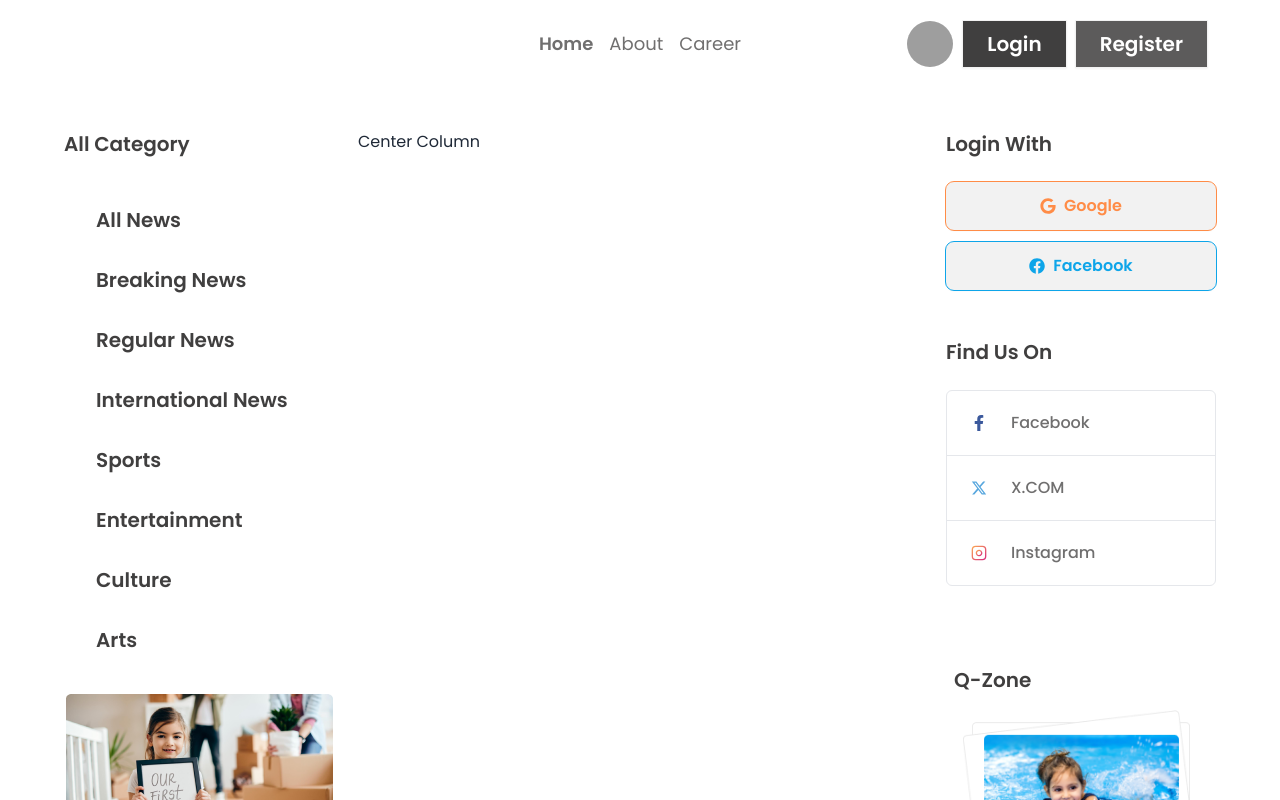
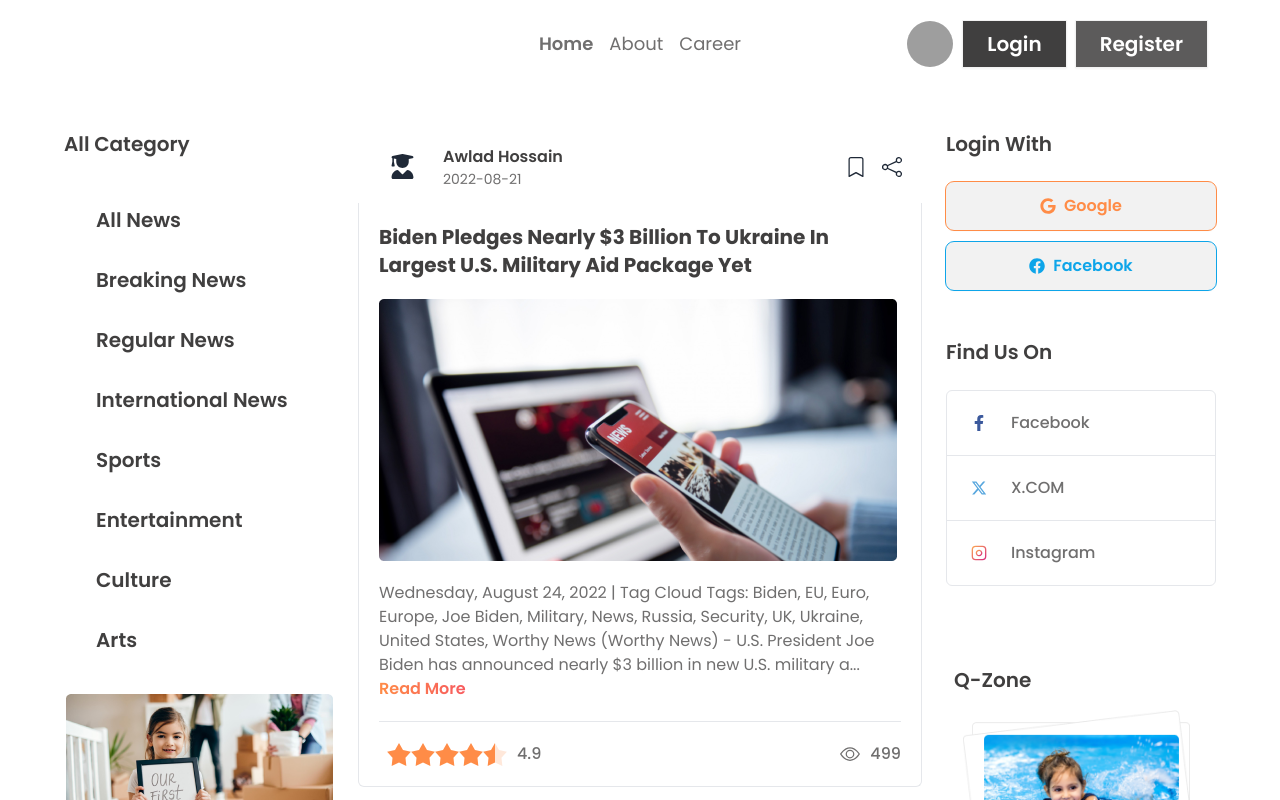
Before and after one commit to SM-Noushan/react-neo-sentinel-ph-practise, a React (Vite) app: page / in a window 1280 px wide. Shown: the part 340-1140 px from the top of the page. Built offline with nearby package versions, Linux system fonts and the light colour scheme; grey boxes are pictures that could not be loaded; a web font is replaced by a local one.

Commit message:
added center column-newsCard(home page)

```diff
--- a/src/components/shared/CenterColumn.jsx
+++ b/src/components/shared/CenterColumn.jsx
@@ -1,5 +1,91 @@
+import { Link } from "react-router-dom";
+import { FaUserGraduate } from "react-icons/fa6";
+import { BsBookmark, BsShare, BsEye } from "react-icons/bs";
 const CenterColumn = () => {
-  return <div>Center Column</div>;
+  const ratingInputCount = [0, 1, 2, 3, 4, 5, 6, 7, 8, 9];
+  return (
+    <>
+      <Link to="/news-details">
+        <div className="flex justify-between items-center bg-dark-07 py-3 px-5 rounded-t-md">
+          <div className="flex items-center gap-4">
+            <div className="bg-dark-06 rounded-full p-3">
+              <FaUserGraduate size={25} />
+            </div>
+            <div className="flex flex-col">
+              <h2 className="font-semibold text-dark-02">Awlad Hossain</h2>
+              <span className="text-dark-03 text-sm">2022-08-21</span>
+            </div>
+          </div>
+          <div className="flex items-center gap-4 text-xl">
+            <BsBookmark />
+            <BsShare />
+          </div>
+        </div>
+        <div className="space-y-5 border border-t-0 border-dark-06 p-5 rounded-b-md">
+          <h1 className="text-dark-02 text-xl font-bold">
+            Biden Pledges Nearly $3 Billion To Ukraine In Largest U.S. Military
+            Aid Package Yet
+          </h1>
+          <img
+            src="/assets/editorsInsight1.png"
+            alt="news-cover"
+            className="rounded-sm"
+          />
+          <p className="text-dark-03">
+            Wednesday, August 24, 2022 | Tag Cloud Tags: Biden, EU, Euro,
+            Europe, Joe Biden, Military, News, Russia, Security, UK, Ukraine,
+            United States, Worthy News (Worthy News) - U.S. President Joe Biden
+            has announced nearly $3 billion in new U.S. military a...{" "}
+            <span
+              style={{
+                backgroundImage:
+                  "linear-gradient(90deg, #FF8C47 0%, #F75B5F 100.02%)",
+                backgroundClip: "text",
+                color: "transparent",
+              }}
+              className="cursor-pointer font-semibold hover:font-bold"
+            >
+              Read More
+            </span>
+          </p>
+          <hr className="border-dark-06" />
+          <div className="flex justify-between items-center gap-4 *:gap-2.5 *:text-dark-03 *:font-medium">
+            <div className="flex items-center">
+              <div className="rating rating-half">
+                <input
+                  type="radio"
+                  name="rating-10"
+                  className="rating-hidden"
+                />
+                {ratingInputCount.map((item) => (
+                  <input
+                    key={item}
+                    disabled
+                    type="radio"
+                    name="rating-10"
+                    className={`bg-orange mask mask-star-2 ${
+                      item % 2 == 0 ? "mask-half-1" : "mask-half-2"
+                    }`}
+                    checked={
+                      item ==
+                      (Math.floor(4.9 * 2) < 0.5 ? 0 : Math.floor(4.9 * 2) - 1)
+                        ? true
+                        : false
+                    }
+                  />
+                ))}
+              </div>
+              <span>4.9</span>
+            </div>
+            <div className="flex items-center">
+              <BsEye size={20} />
+              <span>499</span>
+            </div>
+          </div>
+        </div>
+      </Link>
+    </>
+  );
 };
 
 export default CenterColumn;
--- a/src/pages/login/Login.jsx
+++ b/src/pages/login/Login.jsx
@@ -17,7 +17,7 @@ const Login = () => {
     <div>
       <NavBar />
       <div className="bg-dark-06 py-20 px-24 rounded-md max-w-3xl mx-auto mt-12">
-        <h2 className="text-dark-02 text-4xl font-semibold text-center mb-24">
+        <h2 className="text-dark-02 text-4xl font-semibold text-center mb-12">
           Login your account
         </h2>
         <form onSubmit={handleSubmit(onSubmit)}>
--- a/src/pages/register/Register.jsx
+++ b/src/pages/register/Register.jsx
@@ -20,7 +20,7 @@ const Register = () => {
     <div>
       <NavBar />
       <div className="bg-dark-06 py-20 px-24 rounded-md max-w-3xl mx-auto mt-12">
-        <h2 className="text-dark-02 text-4xl font-semibold text-center mb-24">
+        <h2 className="text-dark-02 text-4xl font-semibold text-center mb-12">
           Register your account
         </h2>
         <form onSubmit={handleSubmit(onSubmit)}>
```
